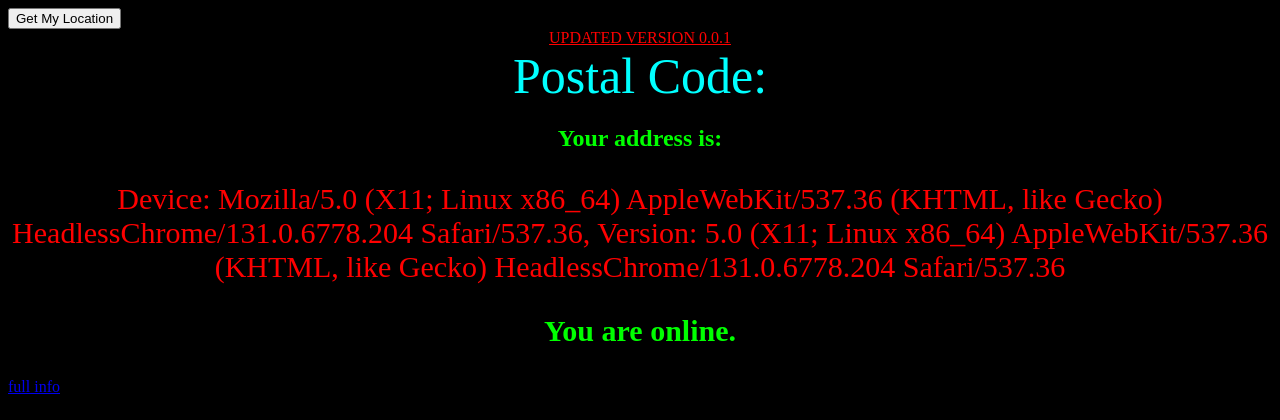
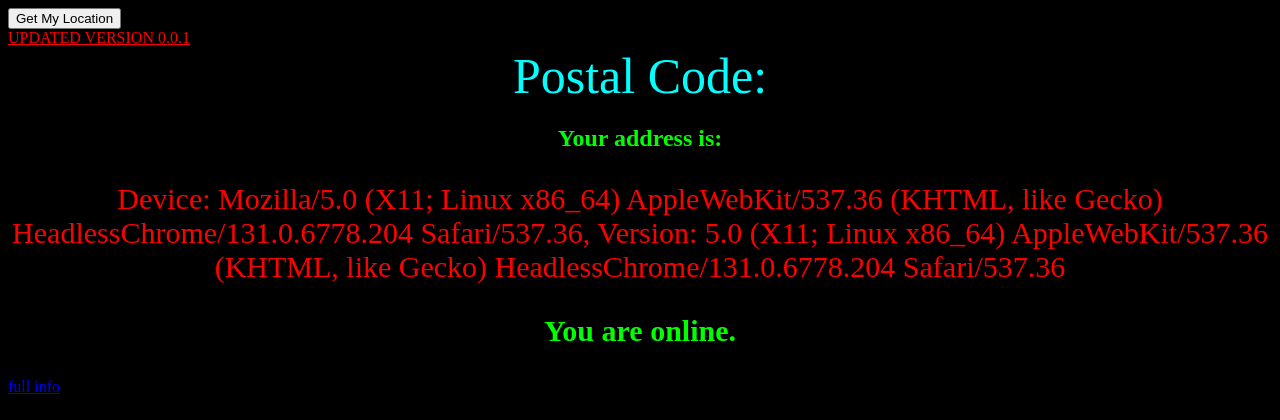
Before and after one commit to dhkiller350/you, a PHP site: page / in a window 1280 px wide. Shown: the top 420 px of the page. Run offline with PHP 8.4, Linux system fonts and the light colour scheme.

Commit message:
Update style.css

```diff
--- a/style.css
+++ b/style.css
@@ -19,7 +19,7 @@
     font-size:30px;
 }
 
-header{
+u{
     color:red;
     text-align:center;
 }
```
